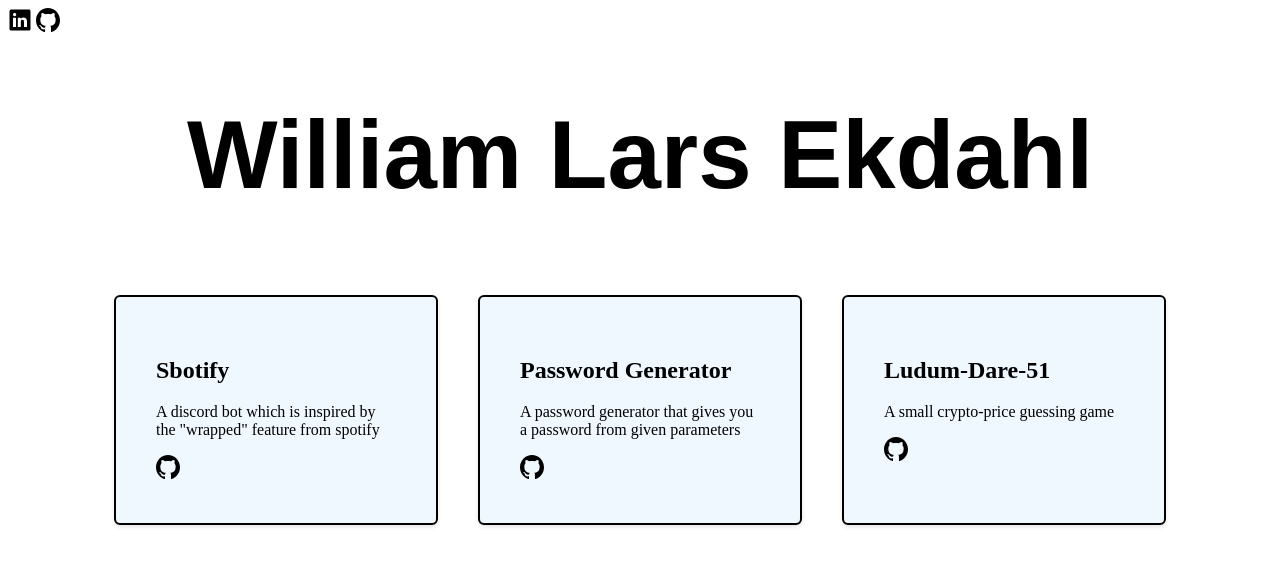
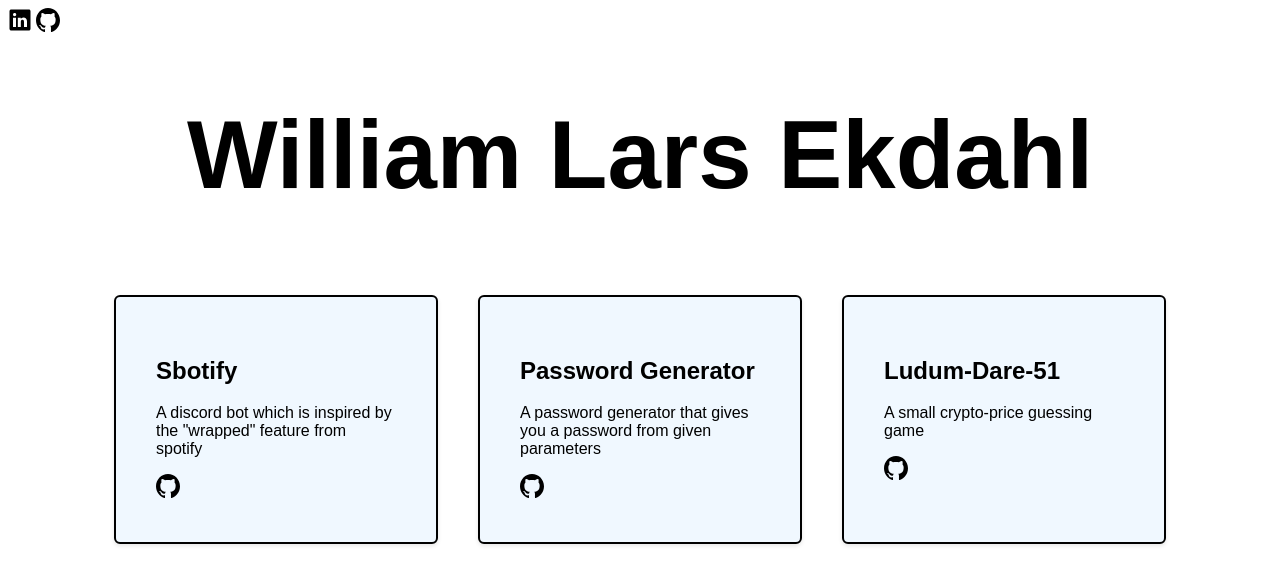
Before and after one commit to ViljamEkdhl/Portfolio, a SvelteKit app: page / in a window 1280 px wide. Shown: the top 584 px of the page. Built offline with nearby package versions, Linux system fonts and the light colour scheme.

Commit message:
fix image warning

```diff
--- a/src/components/Card.svelte
+++ b/src/components/Card.svelte
@@ -14,6 +14,7 @@
         border: 2px solid black;
         margin: 20px 20px 20px 20px;
         width: 20rem;
+        font-family: 'Poppins', sans-serif;
     }
 
 </style>
--- a/src/components/TopBar.svelte
+++ b/src/components/TopBar.svelte
@@ -7,9 +7,11 @@
 <div class="nav">
 	<span>
 		<a href="https://www.linkedin.com/in/william-ekdahl-9110b622b/" target="_blank" rel="noreferrer">
+			<!-- svelte-ignore a11y-img-redundant-alt -->
 			<img src={linkedIn} alt="linkedIn Image"/>
 		</a>
 		<a href="https://github.com/ViljamEkdhl" target="_blank" rel="noreferrer">
+			<!-- svelte-ignore a11y-img-redundant-alt -->
 			<img src={gitHub} alt="GitHub Image"/>
 		</a>
 	</span>
--- a/src/routes/+page.svelte
+++ b/src/routes/+page.svelte
@@ -19,7 +19,7 @@
             <div>
                 <h2>Sbotify</h2>
                 <p>A discord bot which is inspired by the "wrapped" feature from spotify</p>
-                <a href="https://github.com/ViljamEkdhl/Sbotify"><img src={gitHub} alt="GitHub Image"/></a>
+                <a href="https://github.com/ViljamEkdhl/Sbotify"><img src={gitHub} alt="GitHub"/></a>
             </div>
         </div>
     </Card>
@@ -28,7 +28,7 @@
             <div>
                 <h2>Password Generator</h2>
                 <p>A password generator that gives you a password from given parameters</p>
-                <a href="https://github.com/EdvinAldi/WoE-Password"><img src={gitHub} alt="GitHub Image"/></a>
+                <a href="https://github.com/EdvinAldi/WoE-Password"><img src={gitHub} alt="GitHub"/></a>
             </div>
         </div>
     </Card>
@@ -37,7 +37,8 @@
             <div>
                 <h2>Ludum-Dare-51</h2>
                 <p>A small crypto-price guessing game</p>
-                <a href="https://github.com/ViljamEkdhl/Ludum-Dare-51"><img src={gitHub} alt="GitHub Image"/></a>
+
+                <a href="https://github.com/ViljamEkdhl/Ludum-Dare-51"><img src={gitHub} alt="GitHub"/></a>
             </div>
         </div>
     </Card>
```
